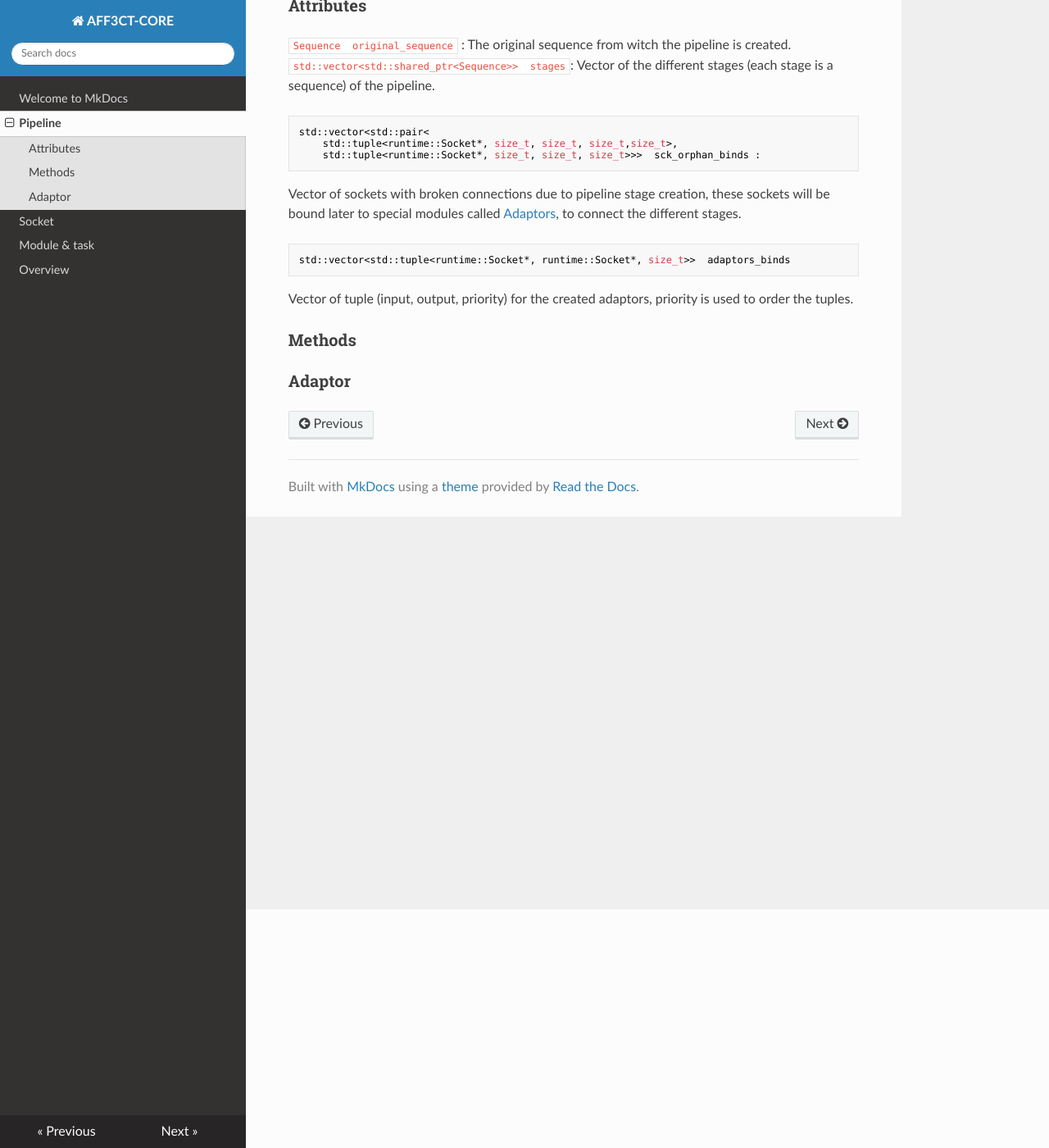
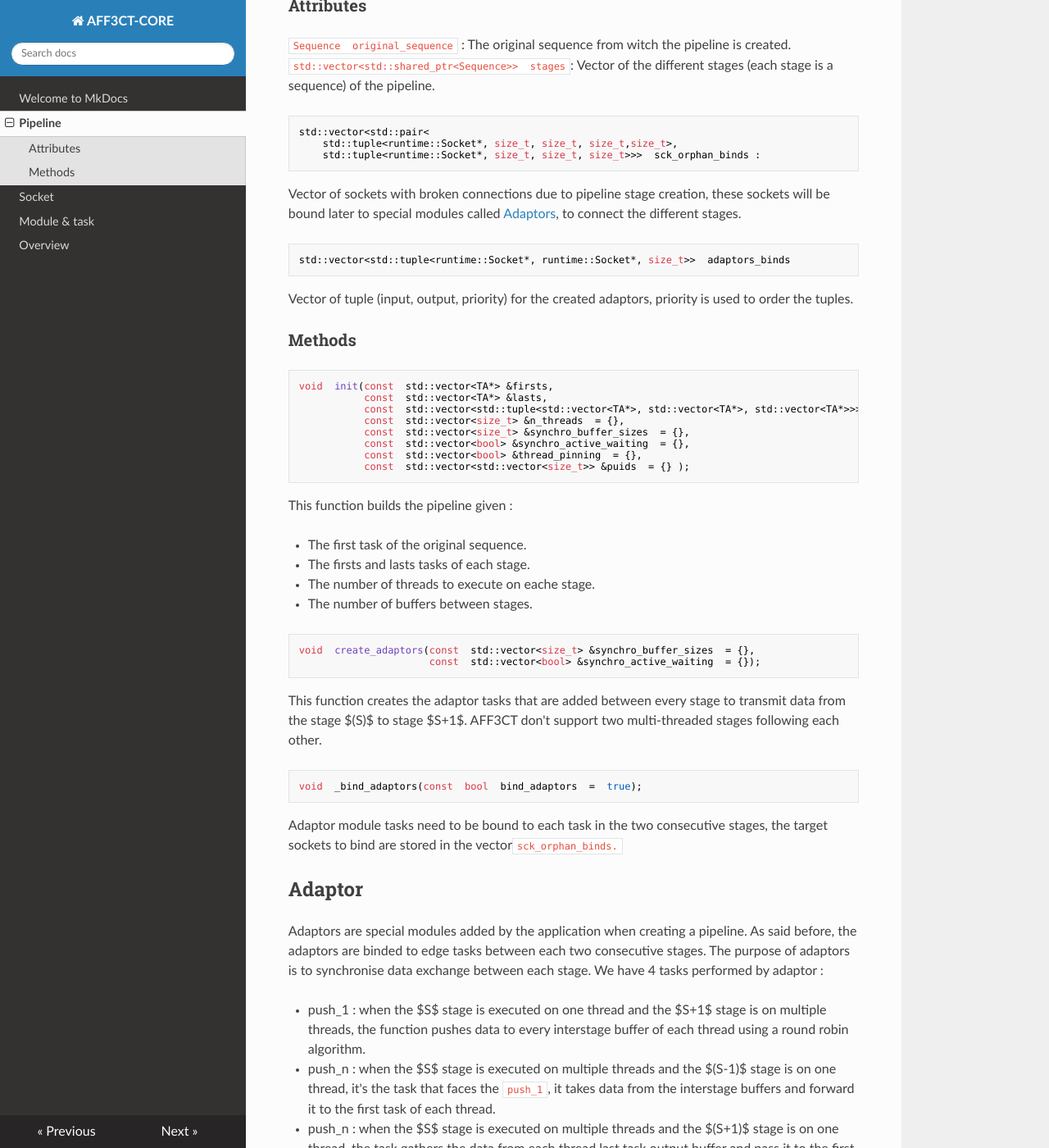
Before and after one commit to aff3ct/streampu, an MkDocs documentation site: the page built from docs/Pipeline.md, in a window 1280 px wide and 1400 px high, scrolled down 291 px. Shown: the whole window at 82% size. Built offline with MkDocs 1.6.1, drawn with Linux system fonts in a browser that asks for light colours; nearby versions of some CDN libraries; some of the changed text lies outside the part shown.

Commit message:
avancement sur les pipelines

````diff
--- a/docs/Pipeline.md
+++ b/docs/Pipeline.md
@@ -19,7 +19,54 @@ std::vector<std::tuple<runtime::Socket*, runtime::Socket*, size_t>>  adaptors_bi
 Vector of tuple (input, output, priority) for the created adaptors, priority is used to order the tuples.
 
 ### Methods
+```cpp
+void  init(const  std::vector<TA*> &firsts,
+		   const  std::vector<TA*> &lasts,
+		   const  std::vector<std::tuple<std::vector<TA*>, std::vector<TA*>, std::vector<TA*>>> &sep_stages  = {},
+		   const  std::vector<size_t> &n_threads  = {},
+		   const  std::vector<size_t> &synchro_buffer_sizes  = {},
+		   const  std::vector<bool> &synchro_active_waiting  = {},
+		   const  std::vector<bool> &thread_pinning  = {},
+		   const  std::vector<std::vector<size_t>> &puids  = {} );
+```
+This function builds the pipeline given :
+
+ - The first task of the original sequence.
+ - The firsts and lasts tasks of each stage.
+ - The number of threads to execute on eache stage.
+ - The number of buffers between stages.
+
+```cpp
+void  create_adaptors(const  std::vector<size_t> &synchro_buffer_sizes  = {},
+					  const  std::vector<bool> &synchro_active_waiting  = {});
+```
+This function creates the adaptor tasks that are added between every stage to transmit data from the stage $(S)$ to stage $S+1$.  AFF3CT don't support two multi-threaded stages following each other.
+
+```cpp
+void  _bind_adaptors(const  bool  bind_adaptors  =  true);
+```
+Adaptor module tasks need to be bound to each task in the two consecutive stages, the target sockets to bind are stored in the vector`sck_orphan_binds.`
 
 
 
-### Adaptor
+## Adaptor
+
+Adaptors are special modules added by the application when creating a pipeline. As said before, the adaptors are binded to edge tasks between each two consecutive stages. The purpose of adaptors is to synchronise data exchange between each stage. We have 4 tasks performed by adaptor :
+
+ - push_1 : when the $S$ stage is executed on one thread and the $S+1$ stage is on multiple threads, the function pushes data to every interstage buffer of each thread using a round robin algorithm.
+  - push_n : when the $S$ stage is executed on multiple threads and the $(S-1)$ stage is on one thread, it's the task that faces the `push_1`, it takes data from the interstage buffers and forward it to the first task of each thread.
+  - push_n :   when the $S$ stage is executed on multiple threads and the $(S+1)$ stage is on one thread, the task gathers the data from each thread last task output buffer and pass it to the first task on the stage, it uses the same algorithm of the `push_1` function.
+  - pull_1 :  when the $S$ stage is executed on one thread and the $(S-1)$ stage is on multiple threads, it's the task that faces the `push_n`, it forwards data to the real first task of the stage.
+
+### Attributs
+
+`std::vector<size_t>  n_elmts `: ?
+`const  size_t  buffer_size ` : The interstage buffer pool size.
+`std::shared_ptr<std::vector<std::vector<std::vector<int8_t*>>>>  buffer : Pointers to each buffer`of the interstage pool.
+``` cpp
+std::shared_ptr<std::vector<std::atomic<uint64_t>>>  first;
+std::shared_ptr<std::vector<std::atomic<uint64_t>>>  last;
+```
+Two pointers used to monitor the buffer pool ?
+
+### Methods
````
Also changed, not shown: docs/Socket.md (+1 -1 lines).
